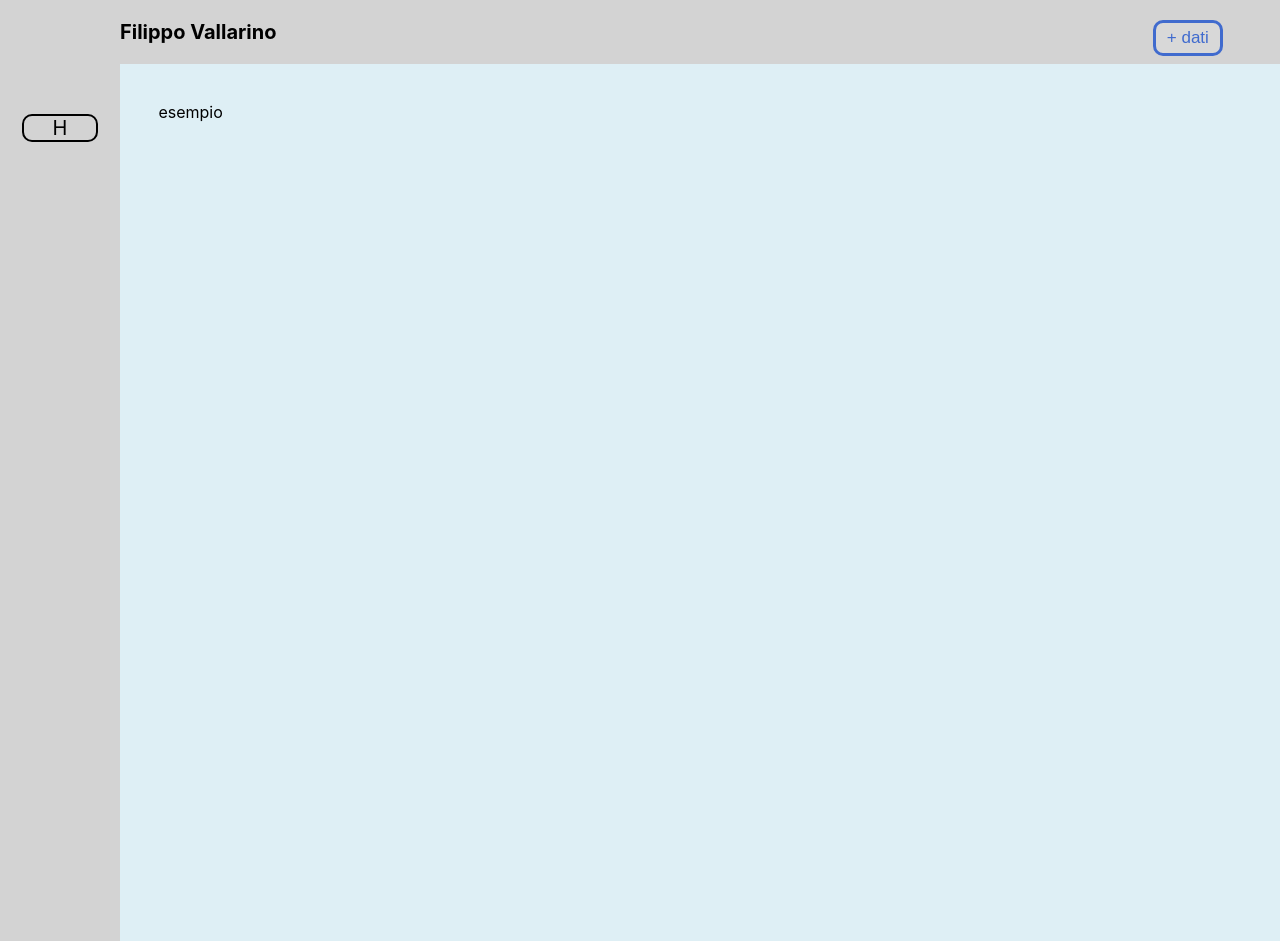
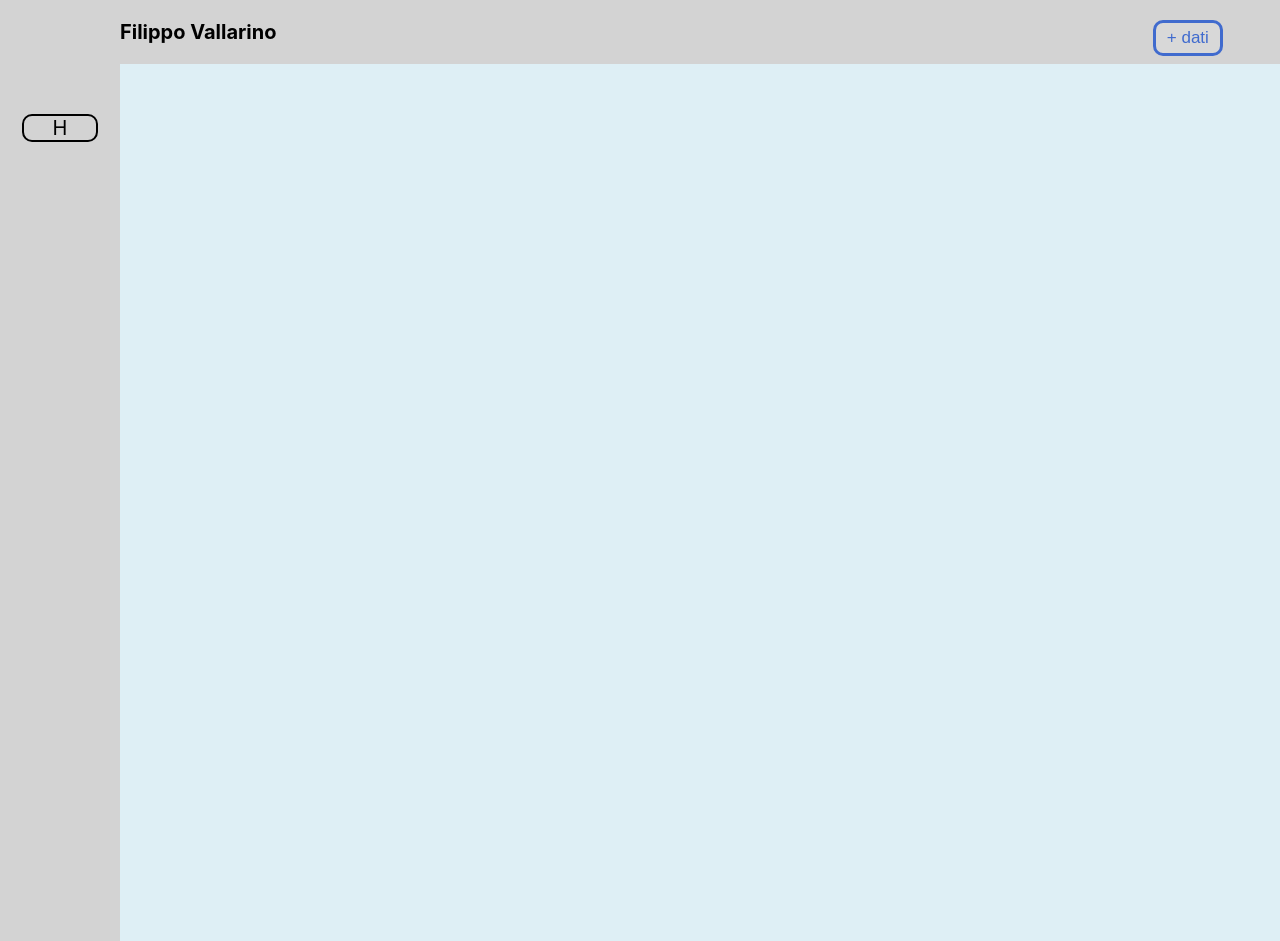
Before and after one commit to Dagon-n/React_rimborsoSpese, a React (Create React App) app: page / in a window 1280 px wide. Built offline with nearby package versions, Linux system fonts and the light colour scheme.

Commit message:
prima prova component form

```diff
--- /dev/null
+++ b/src/Components/MainScreen/FormAggiungiDati/FormAggiungiDati.js
@@ -0,0 +1,11 @@
+import './formAggiungiDati.css'
+
+export default function FormAggiungiDati() {
+
+    return(
+        <form className="formAggiungiDati">
+
+        </form>
+    );
+
+}
--- a/src/Components/MainScreen/MainScreen.js
+++ b/src/Components/MainScreen/MainScreen.js
@@ -1,9 +1,12 @@
+import FormAggiungiDati from './FormAggiungiDati/FormAggiungiDati';
 import './mainScreen.css'
 
 export default function MainScreen() {
 
     return(
-        <div className="mainScreen">esempio</div>
+        <div className="mainScreen">
+            <FormAggiungiDati />
+        </div>
     );
 
 }
```
Also changed, not shown: src/Components/MainScreen/FormAggiungiDati/formAggiungiDati.css (added).
